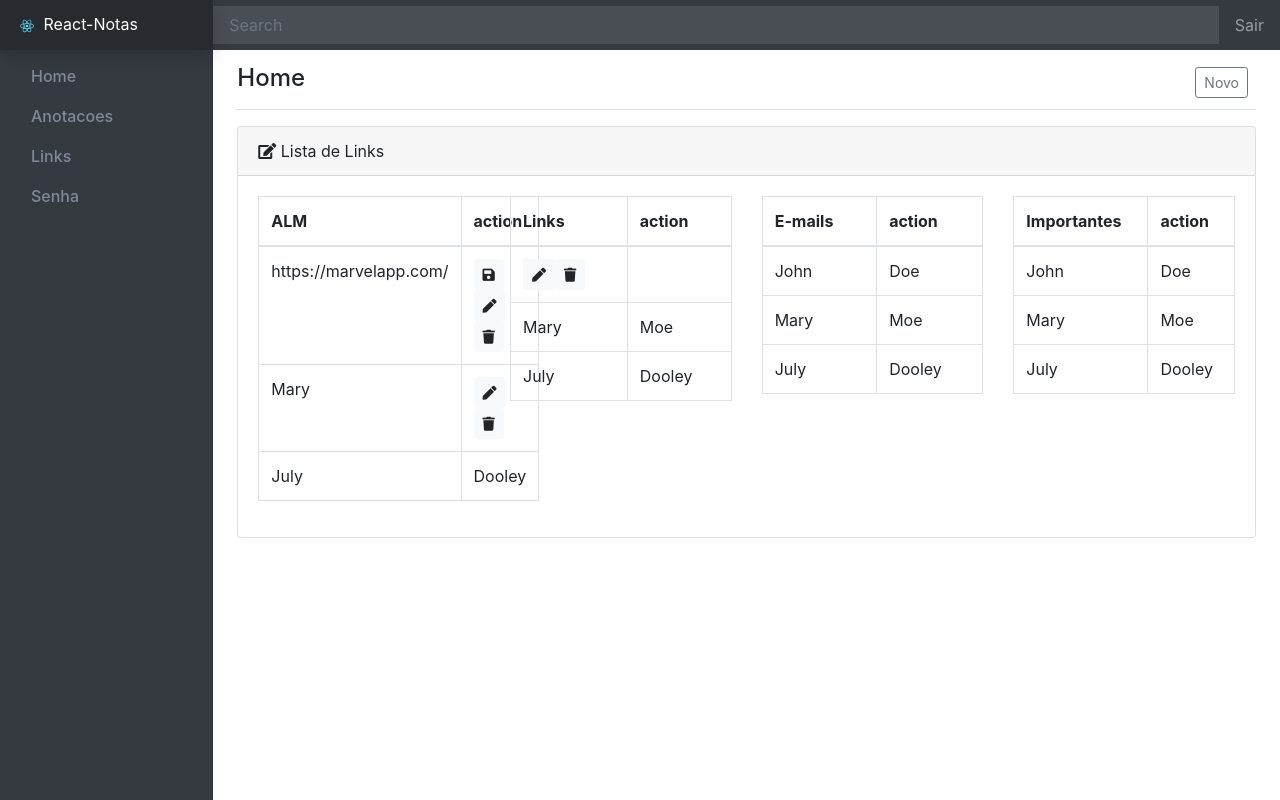
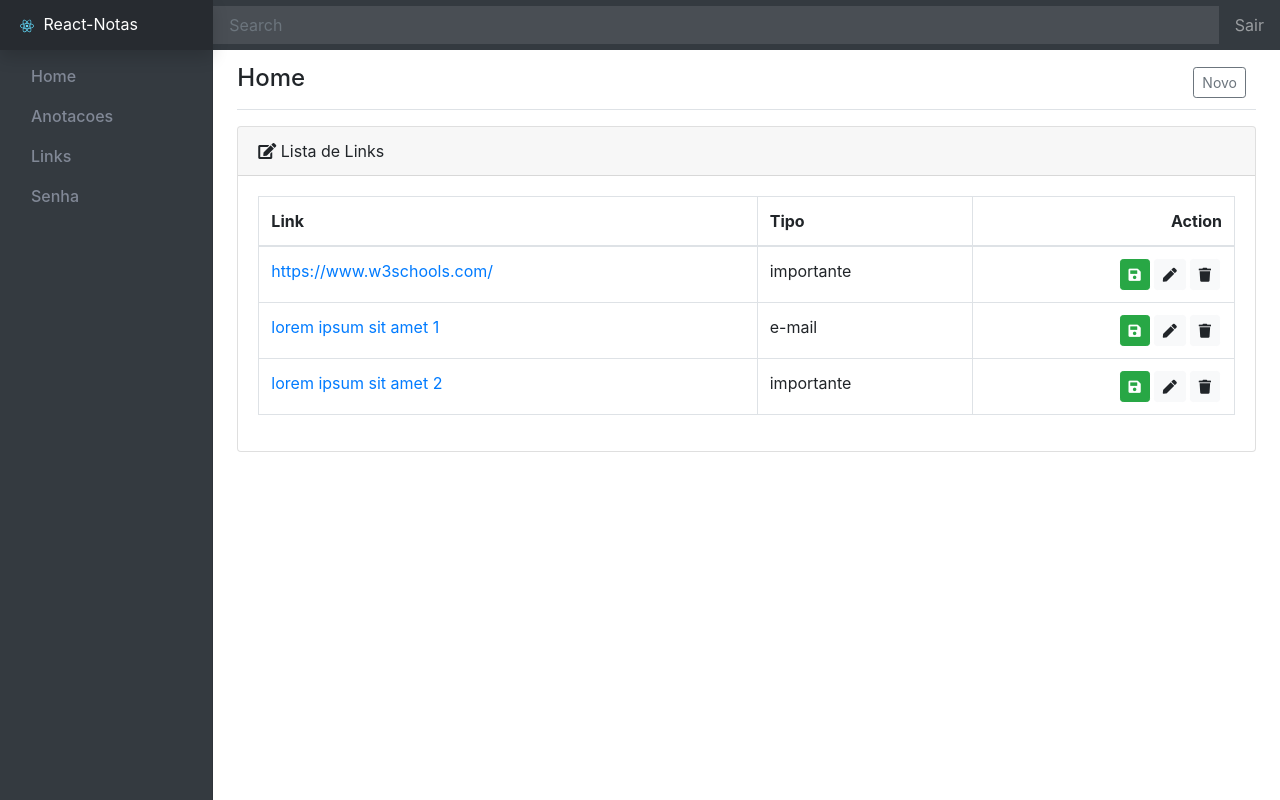
Before and after one commit to francisleal/react-notas, a React (Create React App) app: page /links in a window 1280 px wide. Built offline with nearby package versions, Linux system fonts and the light colour scheme.

Commit message:
criacao lista estatica

```diff
--- a/src/index.css
+++ b/src/index.css
@@ -110,3 +110,8 @@ body {
   width: 1.5rem;
   height: 1.5rem;
 }
+
+button[type="button"] {
+  margin-left: 2px;
+  margin-right: 2px;
+}
--- a/src/pages/Links.js
+++ b/src/pages/Links.js
@@ -1,6 +1,29 @@
 import React, { Component } from 'react';
 
 class Links extends Component {
+    constructor(props) {
+        super();
+        this.state = {
+            links: [
+                {
+                    id: 1,
+                    link: 'https://www.w3schools.com/',
+                    tipo: 'importante'
+                },
+                {
+                    id: 2,
+                    link: 'lorem ipsum sit amet 1',
+                    tipo: 'e-mail'
+                },
+                {
+                    id: 3,
+                    link: 'lorem ipsum sit amet 2',
+                    tipo: 'importante'
+                }
+            ]
+        }
+    }
+
     render() {
         return (
             <div className="card">
@@ -9,114 +32,34 @@ class Links extends Component {
                 </div>
                 <div className="card-body">
                     <div className="row">
-                        <div className="col-md-3">
+                        <div className="col-md-12">
                             <table className="table table-bordered">
                                 <thead>
                                     <tr>
-                                        <th>ALM</th>
-                                        <th>action</th>
+                                        <th>Link</th>
+                                        <th>Tipo</th>
+                                        <th style={{textAlign:'right'}}>Action</th>
                                     </tr>
                                 </thead>
                                 <tbody>
-                                    <tr>
-                                        <td>https://marvelapp.com/</td>
-                                        <td>
-                                            <button type="button" className="btn btn-primary btn-sm btn-light"><i className='fas fa-save'></i></button>
-                                            <button type="button" className="btn btn-primary btn-sm btn-light"><i className='fas fa-pen'></i></button>
-                                            <button type="button" className="btn btn-primary btn-sm btn-light"><i className='fas fa-trash'></i></button>
-                                        </td>
-                                    </tr>
-                                    <tr>
-                                        <td>Mary</td>
-                                        <td>
-                                            <button type="button" className="btn btn-primary btn-sm btn-light"><i className='fas fa-pen'></i></button>
-                                            <button type="button" className="btn btn-primary btn-sm btn-light"><i className='fas fa-trash'></i></button>
-                                        </td>
-                                    </tr>
-                                    <tr>
-                                        <td>July</td>
-                                        <td>Dooley</td>
-                                    </tr>
-                                </tbody>
-                            </table>
-                        </div>
-                        <div className="col-md-3">
-                            <table className="table table-bordered">
-                                <thead>
-                                    <tr>
-                                        <th>Links</th>
-                                        <th>action</th>
-                                    </tr>
-                                </thead>
-                                <tbody>
-                                    <tr>
-                                        <td>
-                                            {/* <button type="button" className="btn btn-primary btn-sm btn-success"><i className='fas fa-save'></i></button> */}
-                                            <button type="button" className="btn btn-primary btn-sm btn-light"><i className='fas fa-pen'></i></button>
-                                            <button type="button" className="btn btn-primary btn-sm btn-light"><i className='fas fa-trash'></i></button>
-                                        </td>
-                                    </tr>
-                                    <tr>
-                                        <td>Mary</td>
-                                        <td>Moe</td>
-                                    </tr>
-                                    <tr>
-                                        <td>July</td>
-                                        <td>Dooley</td>
-                                    </tr>
-                                </tbody>
-                            </table>
-                        </div>
-                        <div className="col-md-3">
-                            <table className="table table-bordered">
-                                <thead>
-                                    <tr>
-                                        <th>E-mails</th>
-                                        <th>action</th>
-                                    </tr>
-                                </thead>
-                                <tbody>
-                                    <tr>
-                                        <td>John</td>
-                                        <td>Doe</td>
-                                    </tr>
-                                    <tr>
-                                        <td>Mary</td>
-                                        <td>Moe</td>
-                                    </tr>
-                                    <tr>
-                                        <td>July</td>
-                                        <td>Dooley</td>
-                                    </tr>
-                                </tbody>
-                            </table>
-                        </div>
-                        <div className="col-md-3">
-                            <table className="table table-bordered">
-                                <thead>
-                                    <tr>
-                                        <th>Importantes</th>
-                                        <th>action</th>
-                                    </tr>
-                                </thead>
-                                <tbody>
-                                    <tr>
-                                        <td>John</td>
-                                        <td>Doe</td>
-                                    </tr>
-                                    <tr>
-                                        <td>Mary</td>
-                                        <td>Moe</td>
-                                    </tr>
-                                    <tr>
-                                        <td>July</td>
-                                        <td>Dooley</td>
-                                    </tr>
+                                    {this.state.links.map((link, index) => {
+                                        console.log('link ',link);
+                                        return (
+                                            <tr key={link.id}>
+                                                <td><a href={link.link} rel='noreferrer noopener' target='_blank'>{link.link}</a></td>
+                                                <td>{link.tipo}</td>
+                                                <td style={{textAlign:'right'}}>
+                                                    <button type="button" className="btn btn-primary btn-sm btn-success"><i className='fas fa-save'></i></button>
+                                                    <button type="button" className="btn btn-primary btn-sm btn-light"><i className='fas fa-pen'></i></button>
+                                                    <button type="button" className="btn btn-primary btn-sm btn-light"><i className='fas fa-trash'></i></button>
+                                                </td>
+                                            </tr>
+                                        )
+                                    })}
                                 </tbody>
                             </table>
                         </div>
                     </div>
-
                 </div>
             </div>
         );
```
